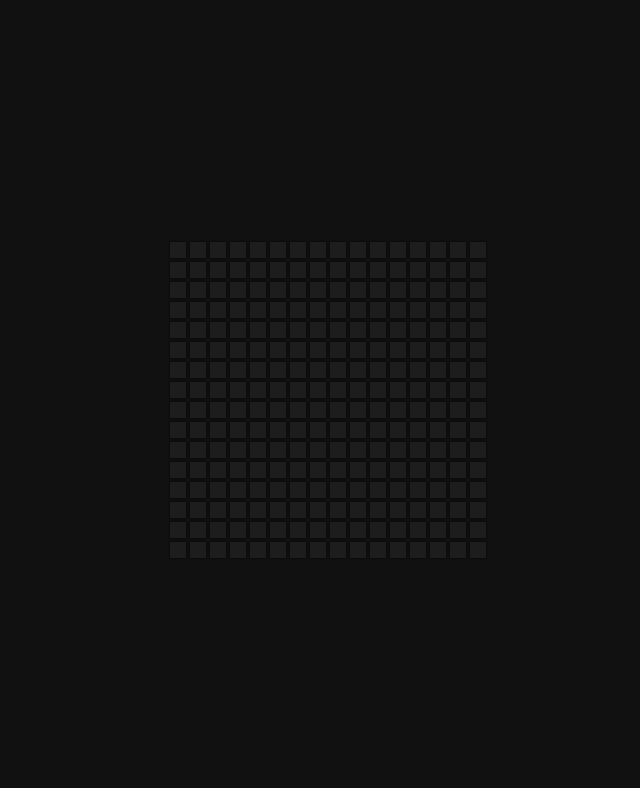
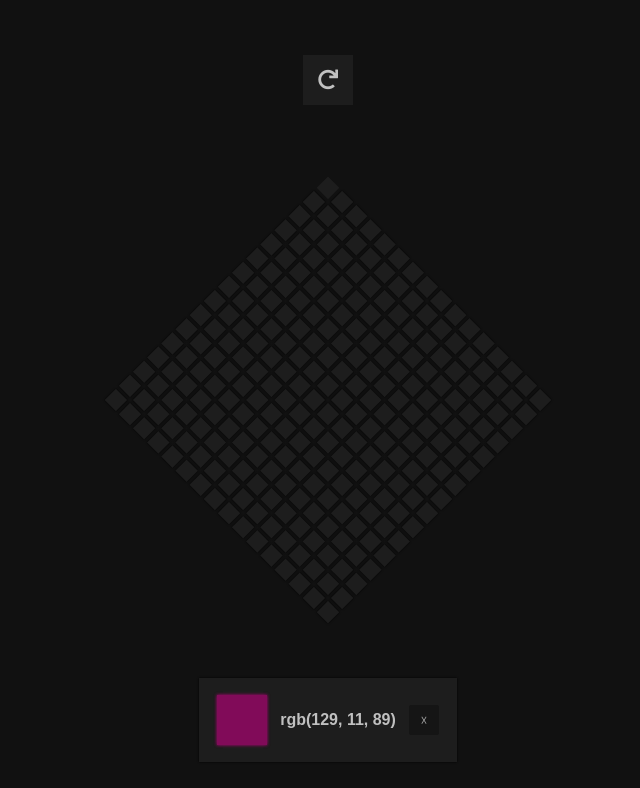
Before and after one commit to handlessdude/rotating_hoverboard, a plain HTML site: page index.html in a window 1280 px wide. Both pictures are taken after a click on the element 668 px from the left and 216 px from the top of the page. Shown: the whole page, without its empty margins (312-952 px from the left). Drawn offline with Linux system fonts and the light colour scheme; a web font is replaced by a local one.

Commit message:
added color picker

```diff
--- a/app.js
+++ b/app.js
@@ -4,28 +4,42 @@ const colors = ['#00eddf','#00a0b3','#4390e1','#80549f',
                 '#810b59','#fa045a','#fb84c7','#fa9073']
 
 const cont = document.querySelector('.container')
-const sqr_num = cont.clientWidth * cont.clientHeight / (20*20) - 3
+const sqr_num = cont.clientWidth * cont.clientHeight / (20*20)
+const infoCont = document.querySelector('#info-cont')
+const infoColor = document.querySelector('#info-color')
+const infoHeader = document.querySelector('#color-label')
+const closebtn = document.querySelector('#close-btn')
+
+hideInfoCont()
 
 for(let i = 0; i < sqr_num; i++){
     addSquare()
 }
 
-cont.addEventListener('click', () => {
-    turnBoard()
+const rotateBtn = document.querySelector('#rotate-button')
+rotateBtn.addEventListener('click', ()=>{
+    rotateBoard()
 })
 
 document.addEventListener('keydown', (event) => {
     if (event.code == 'Space') {
-        turnBoard()
+        rotateBoard()
+    } else if (event.code == 'Escape') {
+        hideInfoCont()
     }
 });
 
-function turnBoard(){
+function rotateBoard(){
     //we just keep the current angle in containers' attribute
     my_degree = parseInt(cont.getAttribute('degree'))
     cont.setAttribute("degree", `${(my_degree + 45) % 90}`);
     cont.style.transform = `rotate(${cont.getAttribute('degree')}deg)`
 }
+
+function hideInfoCont(){
+    infoCont.style.opacity = '0';
+}
+
 
 function addSquare(){
     //1. here  we create square virtually
@@ -42,8 +56,20 @@ function addSquare(){
     square.addEventListener('mouseleave', ()=>{
         removeColor(square)
     })
+    square.addEventListener('click', ()=>{
+        showInfoCont(square.style.backgroundColor)
+    })
+}
 
+function showInfoCont(sqr_color){
+    infoColor.style.backgroundColor = sqr_color
+    infoColor.style.boxShadow = `0 0 3px ${sqr_color}, 0 0 3px ${sqr_color}`
+    infoHeader.innerHTML = sqr_color
+    infoCont.style.opacity = '1';
 }
+
+
+closebtn.addEventListener('click',()=>{hideInfoCont()})
 
 function setColor(element){
     const color = getRandomColor()
--- a/index.html
+++ b/index.html
@@ -3,16 +3,31 @@
 <head>
   <meta charset="UTF-8" />
   <meta name="viewport" content="width=device-width, initial-scale=1.0" />
+  <link
+      rel="stylesheet"
+      href="https://cdnjs.cloudflare.com/ajax/libs/font-awesome/5.15.1/css/all.min.css"
+    />
   <link rel="stylesheet" href="styles.css" />
   <link rel="icon" href="icon.ico">
   <title>Glow!</title>
 </head>
 <body>
-<div class="container" id="board" degree="45">
-  <div class="square"></div>
-  <div class="square"></div>
-  <div class="square"></div>
-</div>
+  <div class="rotate-button-div">
+    <button class="rotate-button" id="rotate-button">
+      <i class="fas fa-redo" style="cursor: pointer;"></i>
+    </button>
+  </div>
+  <div class = "cont-div">
+    <div class="container" id="board" degree="45"></div>
+  </div>
+  <div class="info-cont-div">
+    <div class="info-cont" id ="info-cont">
+      <div class="info-color" id ="info-color"></div>
+      <h4 id="color-label"></h4>
+      <button class="close-btn" id="close-btn">&#x2613</button>
+    </div>
+  </div>
 <script src="app.js"></script>
+
 </body>
 </html>
--- a/styles.css
+++ b/styles.css
@@ -1,3 +1,4 @@
+@import url('https://fonts.googleapis.com/css2?family=Gemunu+Libre:wght@200&display=swap');
 * {
   box-sizing: border-box;
 }
@@ -5,15 +6,59 @@
 body {
   background-color: #111;
   display: flex;
+  flex-direction: column;
   align-items: center;
+  align-content:  flex-start;
   justify-content: center;
+  margin: 0;
+  position: relative;
+  overflow: hidden;
+  width: 100vw;
   height: 100vh;
-  overflow: hidden;
-  margin: 0;
+}
+
+.rotate-button-div{
+  position: absolute;
+  top:0;
+  height: 20%;
+  display: flex;
+  justify-content: center;
+  align-items: center;
+}
+
+.cont-div{
+  display: flex;
+  justify-content: center;
+  align-items: center;
+  position: absolute;
+  top:20%;
+  height: 60%;
+}
+
+.info-cont-div{
+  display: flex;
+  justify-content: center;
+  align-items: center;
+  position: absolute;
+  top:80%;
+  height: 20%;
+}
+
+.rotate-button{
+  width: 50px;
+  height: 50px;
+  background-color:#1d1d1d;
+  outline: none;
+  border: none;
+  color:#C0C0C0;
+  font-size: 20px;
+  display:flex;
+  justify-content: center;
+  align-items: center;
 }
 
 .container {
-  display:flex;
+  display: flex;
   justify-content: center;
   align-items: center;
   flex-wrap: wrap;
@@ -22,13 +67,59 @@ body {
   transform: rotate(45deg);
 }
 
+.info-cont {
+  display:flex;
+  align-items: center;
+  flex-wrap: nowrap;
+  padding: 20px 18px;
+  justify-content: space-between;
+  height: 84px;
+  width: 258px;
+  background: #1d1d1d;
+  box-shadow: 0 0 2px #000;
+  transition: opacity 0.15s ease;
+}
+
+.info-cont h4 {
+  color:  #C0C0C0;
+  text-align: center;
+  font-family: 'Gemunu Libre', sans-serif;
+}
+
+.info-cont .close-btn {
+  height: 30px;
+  width: 30px;
+  border-radius: 2px;
+  background-color: rgb(21, 21, 21);
+  outline: none;
+  border: none;
+  color: #aaa;
+  font-size: 13px;
+  display:flex;
+  justify-content: center;
+  align-items: center;
+}
+
+.info-cont .info-color{
+  height: 50px;
+  width: 50px;
+  background: #000;
+}
+
+.info-cont .close-btn:hover,
+.rotate-button:hover {
+  background-color: rgb(46, 46, 46);
+  color:#fff;
+  cursor: pointer;
+}
+
 .square {
   width: 16px;
   height: 16px;
   background: #1d1d1d;
   margin: 2px;
   box-shadow: 0 0 2px #000;
-  transition: 2s ease;
+  transition: 2.5s steps(5, jump-none);
 }
 
 .square:hover{
```
